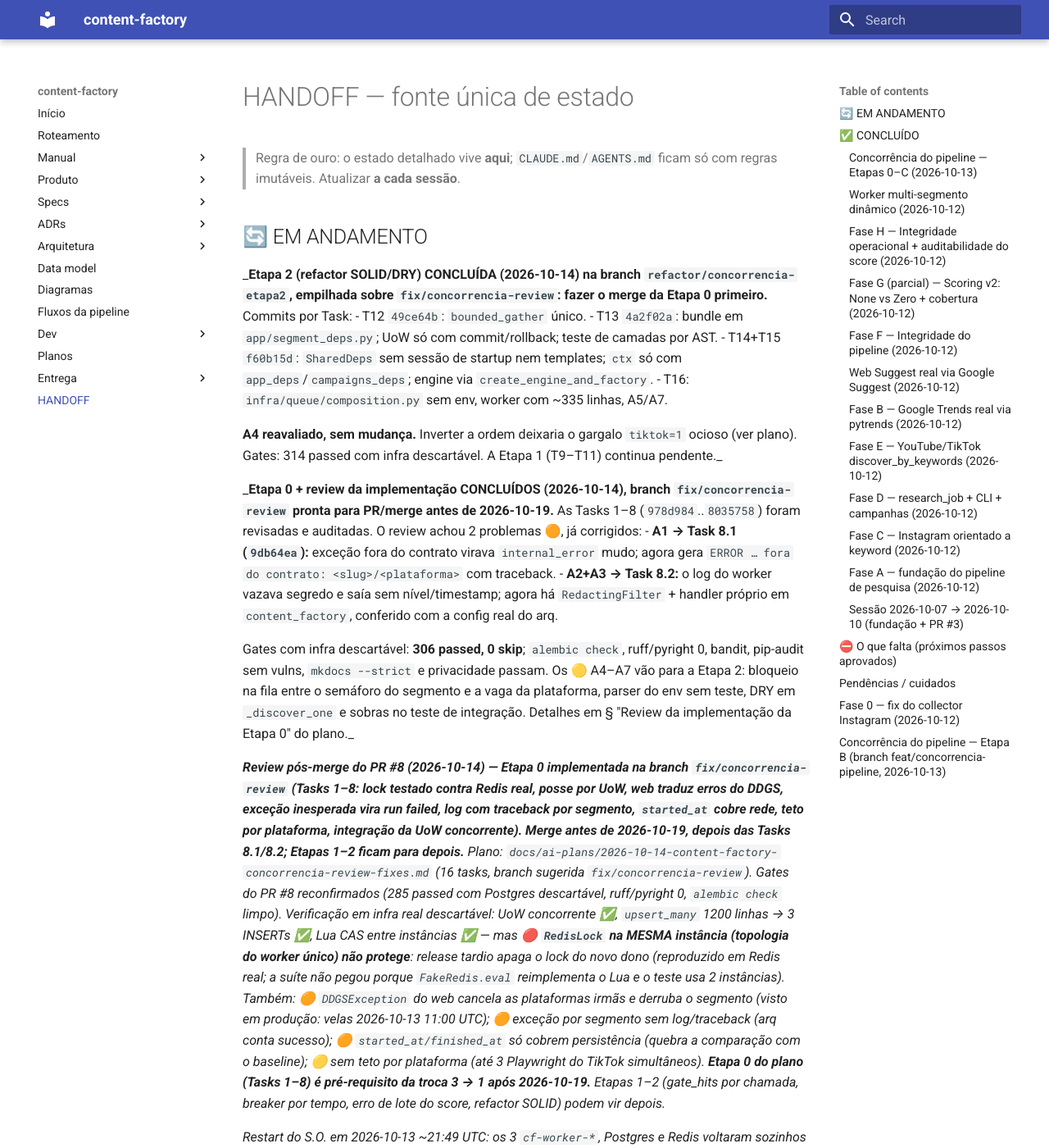
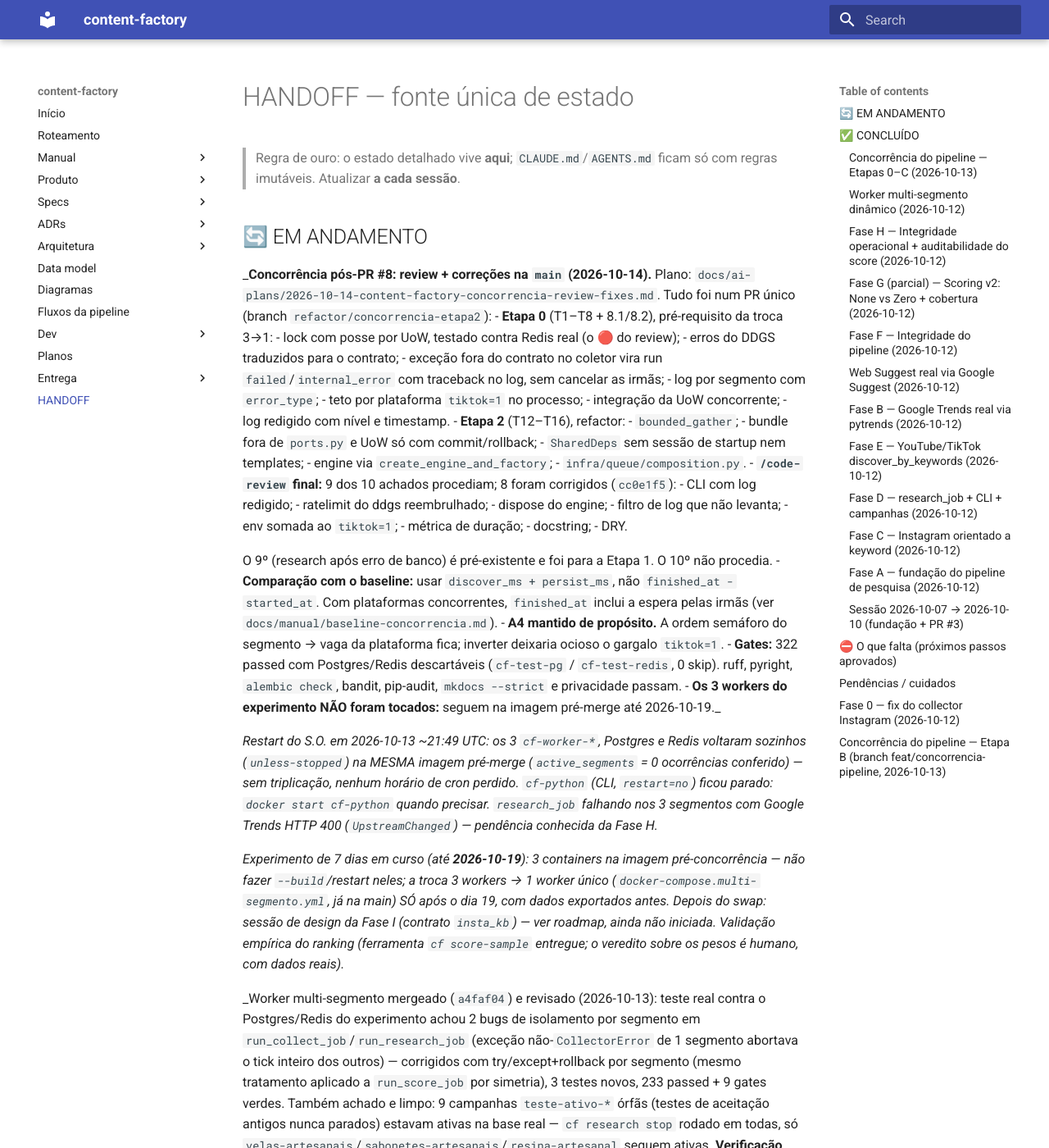
Before and after one commit to leonardodg/content-factory, an MkDocs documentation site: the page built from docs/HANDOFF.md, in a window 1280 px wide and 1400 px high. Shown: the whole window at 82% size. Built offline with MkDocs 1.6.1 and Material for MkDocs 9.7.7, drawn with Linux system fonts in a browser that asks for light colours; some of the changed text lies outside the part shown.

Commit message:
docs(handoff): concorrência — Etapas 0+2 + review final consolidados; Etapa 1 pendente
Co-Authored-By: Claude Opus 5.5 <noreply@anthropic.com>
Claude-Session: https://claude.ai/code/session_01MukVk9tmY1SbNMkib7uHyt

```diff
--- a/docs/HANDOFF.md
+++ b/docs/HANDOFF.md
@@ -5,60 +5,47 @@
 
 ## 🔄 EM ANDAMENTO
 
-_**Etapa 2 (refactor SOLID/DRY) CONCLUÍDA (2026-10-14) na branch
-`refactor/concorrencia-etapa2`, empilhada sobre `fix/concorrencia-review`:
-fazer o merge da Etapa 0 primeiro.** Commits por Task:
-- T12 `49ce64b`: `bounded_gather` único.
-- T13 `4a2f02a`: bundle em `app/segment_deps.py`; UoW só com
-  commit/rollback; teste de camadas por AST.
-- T14+T15 `f60b15d`: `SharedDeps` sem sessão de startup nem templates; `ctx`
-  só com `app_deps`/`campaigns_deps`; engine via `create_engine_and_factory`.
-- T16: `infra/queue/composition.py` sem env, worker com ~335 linhas, A5/A7.
+_**Concorrência pós-PR #8: review + correções na `main` (2026-10-14).**
+Plano: `docs/ai-plans/2026-10-14-content-factory-concorrencia-review-fixes.md`.
+Tudo foi num PR único (branch `refactor/concorrencia-etapa2`):
+- **Etapa 0** (T1–T8 + 8.1/8.2), pré-requisito da troca 3→1:
+  - lock com posse por UoW, testado contra Redis real (o 🔴 do review);
+  - erros do DDGS traduzidos para o contrato;
+  - exceção fora do contrato no coletor vira run `failed`/`internal_error`
+    com traceback no log, sem cancelar as irmãs;
+  - log por segmento com `error_type`;
+  - teto por plataforma `tiktok=1` no processo;
+  - integração da UoW concorrente;
+  - log redigido com nível e timestamp.
+- **Etapa 2** (T12–T16), refactor:
+  - `bounded_gather`;
+  - bundle fora de `ports.py` e UoW só com commit/rollback;
+  - `SharedDeps` sem sessão de startup nem templates;
+  - engine via `create_engine_and_factory`;
+  - `infra/queue/composition.py`.
+- **`/code-review` final:** 9 dos 10 achados procediam; 8 foram corrigidos
+  (`cc0e1f5`):
+  - CLI com log redigido;
+  - ratelimit do ddgs reembrulhado;
+  - dispose do engine;
+  - filtro de log que não levanta;
+  - env somada ao `tiktok=1`;
+  - métrica de duração;
+  - docstring;
+  - DRY.
 
-**A4 reavaliado, sem mudança.** Inverter a ordem deixaria o gargalo
-`tiktok=1` ocioso (ver plano). Gates: 314 passed com infra descartável.
-A Etapa 1 (T9–T11) continua pendente._
-
-_**Etapa 0 + review da implementação CONCLUÍDOS (2026-10-14), branch
-`fix/concorrencia-review` pronta para PR/merge antes de 2026-10-19.** As
-Tasks 1–8 (`978d984`..`8035758`) foram revisadas e auditadas. O review achou
-2 problemas 🟠, já corrigidos:
-- **A1 → Task 8.1 (`9db64ea`):** exceção fora do contrato virava
-  `internal_error` mudo; agora gera `ERROR … fora do contrato: <slug>/<plataforma>`
-  com traceback.
-- **A2+A3 → Task 8.2:** o log do worker vazava segredo e saía sem
-  nível/timestamp; agora há `RedactingFilter` + handler próprio em
-  `content_factory`, conferido com a config real do arq.
-
-Gates com infra descartável: **306 passed, 0 skip**; `alembic check`,
-ruff/pyright 0, bandit, pip-audit sem vulns, `mkdocs --strict` e
-privacidade passam. Os 🟡 A4–A7 vão para a Etapa 2: bloqueio na fila entre
-o semáforo do segmento e a vaga da plataforma, parser do env sem teste, DRY
-em `_discover_one` e sobras no teste de integração. Detalhes em § "Review
-da implementação da Etapa 0" do plano._
-
-_**Review pós-merge do PR #8 (2026-10-14) — Etapa 0 implementada na branch
-`fix/concorrencia-review` (Tasks 1–8: lock testado contra Redis real, posse
-por UoW, web traduz erros do DDGS, exceção inesperada vira run failed, log
-com traceback por segmento, `started_at` cobre rede, teto por plataforma,
-integração da UoW concorrente). Merge antes de 2026-10-19, depois das Tasks
-8.1/8.2; Etapas 1–2 ficam para depois.** Plano:
-`docs/ai-plans/2026-10-14-content-factory-concorrencia-review-fixes.md`
-(16 tasks, branch sugerida `fix/concorrencia-review`). Gates do PR #8
-reconfirmados (285 passed com Postgres descartável, ruff/pyright 0, `alembic
-check` limpo). Verificação em infra real descartável: UoW concorrente ✅,
-`upsert_many` 1200 linhas → 3 INSERTs ✅, Lua CAS entre instâncias ✅ —
-mas **🔴 `RedisLock` na MESMA instância (topologia do worker único) não
-protege**: release tardio apaga o lock do novo dono (reproduzido em Redis
-real; a suíte não pegou porque `FakeRedis.eval` reimplementa o Lua e o
-teste usa 2 instâncias). Também: 🟠 `DDGSException` do web cancela as
-plataformas irmãs e derruba o segmento (visto em produção: velas
-2026-10-13 11:00 UTC); 🟠 exceção por segmento sem log/traceback (arq conta
-sucesso); 🟠 `started_at/finished_at` só cobrem persistência (quebra a
-comparação com o baseline); 🟡 sem teto por plataforma (até 3 Playwright do
-TikTok simultâneos). **Etapa 0 do plano (Tasks 1–8) é pré-requisito da troca
-3 → 1 após 2026-10-19.** Etapas 1–2 (gate_hits por chamada, breaker por
-tempo, erro de lote do score, refactor SOLID) podem vir depois._
+  O 9º (research após erro de banco) é pré-existente e foi para a Etapa 1.
+  O 10º não procedia.
+- **Comparação com o baseline:** usar `discover_ms + persist_ms`, não
+  `finished_at - started_at`. Com plataformas concorrentes, `finished_at`
+  inclui a espera pelas irmãs (ver `docs/manual/baseline-concorrencia.md`).
+- **A4 mantido de propósito.** A ordem semáforo do segmento → vaga da
+  plataforma fica; inverter deixaria ocioso o gargalo `tiktok=1`.
+- **Gates:** 322 passed com Postgres/Redis descartáveis (`cf-test-pg` /
+  `cf-test-redis`, 0 skip). ruff, pyright, `alembic check`, bandit,
+  pip-audit, `mkdocs --strict` e privacidade passam.
+- **Os 3 workers do experimento NÃO foram tocados:** seguem na imagem
+  pré-merge até 2026-10-19._
 
 _Restart do S.O. em 2026-10-13 ~21:49 UTC: os 3 `cf-worker-*`, Postgres e
 Redis voltaram sozinhos (`unless-stopped`) na MESMA imagem pré-merge
@@ -134,9 +121,9 @@ medição com rollback confirmado).
   `agentes`, `index`, `experimento-7-dias`, `anti-ban`, arquitetura)
 - [ ] **Pendente pós-2026-10-19**: swap 3 workers → 1 (procedimento em
   `docs/manual/experimento-7-dias.md` § Pós-2026-10-19; exportar dados
-  antes de parar os containers) — **bloqueado pela Etapa 0 do plano
-  `2026-10-14-content-factory-concorrencia-review-fixes.md`** (review
-  2026-10-14, ver EM ANDAMENTO)
+  antes de parar os containers). A Etapa 0 do plano
+  `2026-10-14-content-factory-concorrencia-review-fixes.md`, que bloqueava
+  o swap, já está na `main` (2026-10-14). O swap agora depende só da data.
 
 ### Worker multi-segmento dinâmico (2026-10-12)
 
@@ -457,19 +444,17 @@ guard-rail, tabela e orquestrador; Fases B–E pendem de decisão do usuário.
 
 ## ⛔ O que falta (próximos passos aprovados)
 
-0. **Correções do review do PR #8** — executar a Etapa 0 (Tasks 1–8) de
-   `docs/ai-plans/2026-10-14-content-factory-concorrencia-review-fixes.md`
-   **antes** de 2026-10-19: [x] testes de lock em Redis real (T1) + lock
-   por UoW (T2) + web traduz erros do DDGS (T3) + exceção inesperada no
-   discover vira run `failed` (T4) + log com traceback por segmento (T5);
-   [x] `started_at/finished_at` de volta a rede+persistência (T6) + teto por
-   plataforma `tiktok=1` (T7) + teste de integração da UoW concorrente (T8).
-   **Etapa 0 completa — 297 passed, todos os gates verdes.**
-   [x] Tasks 8.1 (causa do `internal_error` no log) + 8.2 (log do worker
-   com `RedactingFilter` + nível/timestamp) — achados 🟠 A1/A2 do review da
-   implementação. **Falta: PR + merge antes de 2026-10-19** (306 passed).
-   Integração sempre em Postgres/Redis descartáveis (`TEST_REDIS_URL`
-   novo), nunca nos do experimento.
+0. **Concorrência: Etapa 1 do plano de review** (pode vir após
+   2026-10-19):
+   - T9: `gate_hits` por chamada (ContextVar);
+   - T10: breaker de `web_suggest`/`trends` por tempo;
+   - T11: falha de lote do score propaga;
+   - pendente do `/code-review`: a persistência do research precisa de
+     savepoint por plataforma, porque um erro de banco no upsert hoje deixa
+     a sessão em `PendingRollbackError` e derruba o segmento.
+
+   Etapas 0 e 2 já estão na `main`. Integração sempre em Postgres/Redis
+   descartáveis, nunca nos do experimento.
 1. **Issues pós-merge** (backlog da REVISÃO §6 — #1 mascaramento/finally já
    corrigido pelo savepoint; PR #3 merged `7d5d295`): lock token (#2 alta),
    INCR+EXPIRE (#3), detalhe de erro do score (#4) — **deferrals do collector
```
